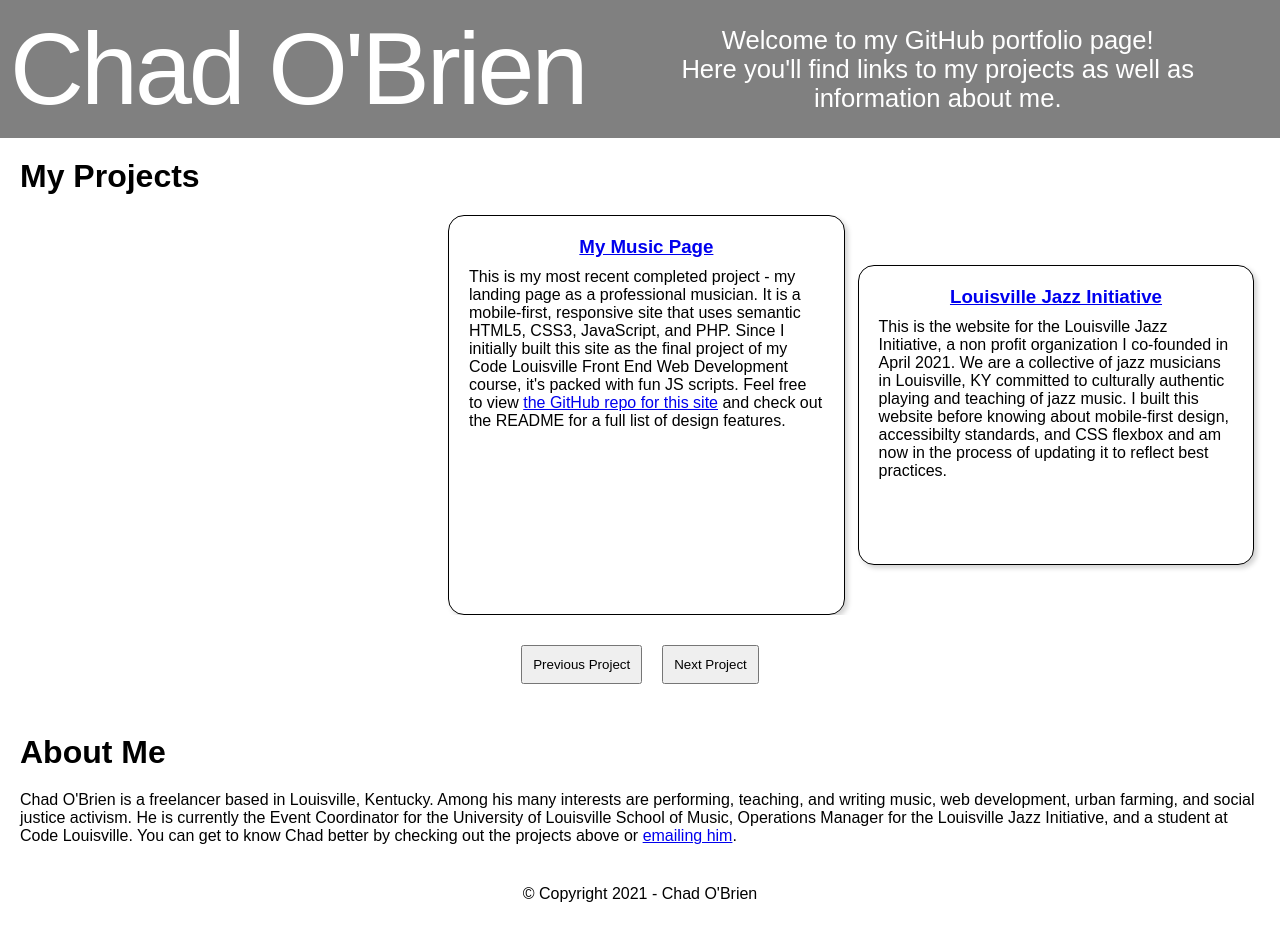
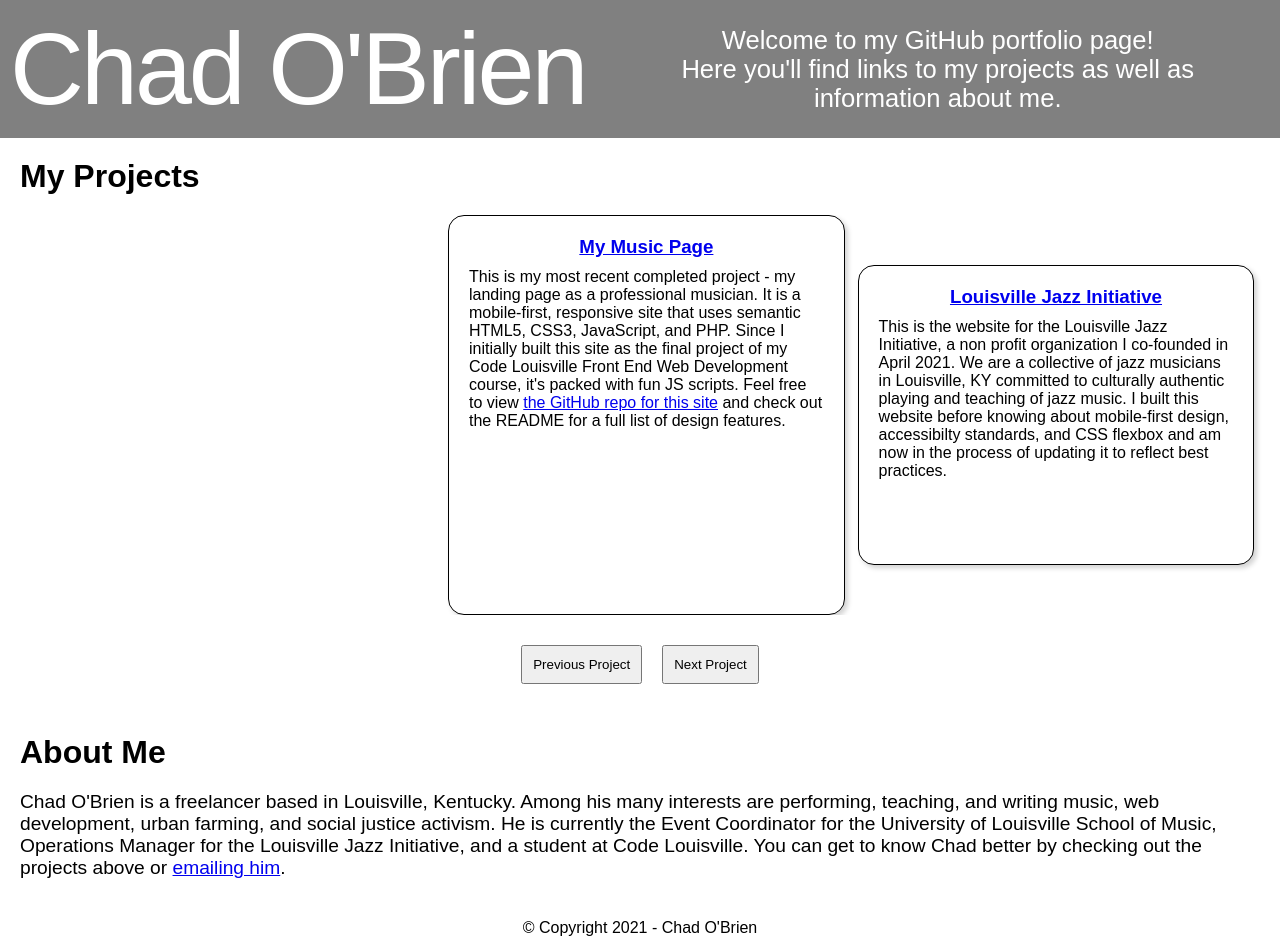
Before and after one commit to csobrien90/csobrien90.github.io, a React (Create React App) app: page / in a window 1280 px wide. Shown: the top 952 px of the page. Before the commit the page ends 923 px from the top, so only its background shows below. Built offline with nearby package versions, Linux system fonts and the light colour scheme; a web font is replaced by a local one.

Commit message:
enlarge about section paragraph text

```diff
--- a/src/index.css
+++ b/src/index.css
@@ -159,6 +159,10 @@ section {
   margin: 10px;
 }
 
+.about p {
+  font-size: 1.2em;
+}
+
 
 @media screen and (min-width: 650px) {
   h1 {
```
